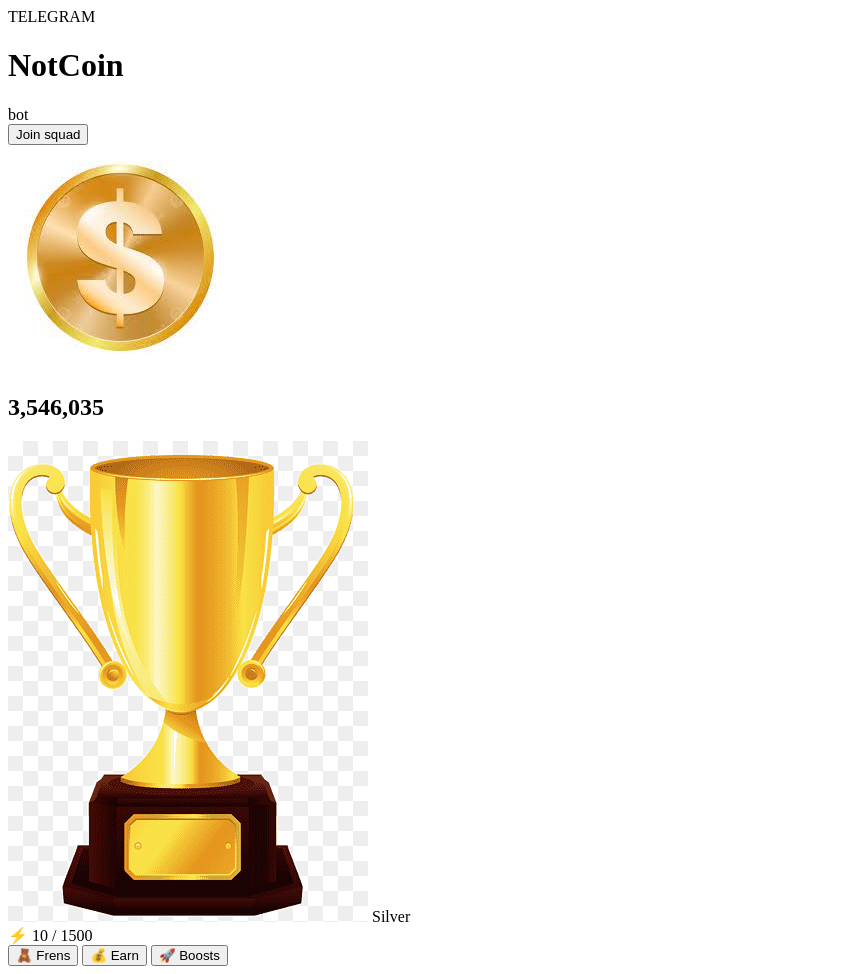
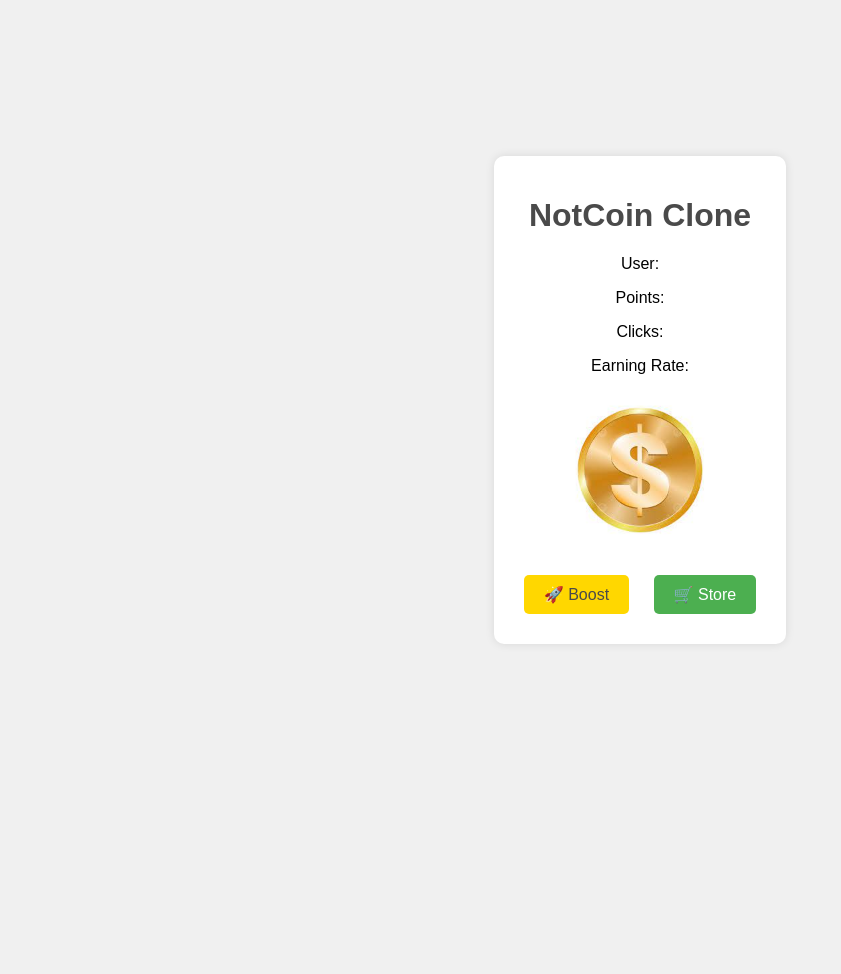
Before and after one commit to riadrayhan/telegram_bot, a website: page public/index.html in a window 1280 px wide. Shown: the whole page, without its empty margins (0-841 px from the left). After the commit the page ends 800 px from the top, so only its background shows below. Drawn offline with Linux system fonts and the light colour scheme.

Commit message:
nine commit

```diff
--- a/public/app.js
+++ b/public/app.js
@@ -1,14 +1,47 @@
-// Example script to handle front-end interactions.
-// You can expand this file to handle points updates or integrate it with a backend API to fetch real-time data from the bot.
+let userId = localStorage.getItem('userId') || Date.now().toString();
+localStorage.setItem('userId', userId);
 
-document.getElementById('earn-points').addEventListener('click', () => {
-    alert('You earned points!');  // This can be replaced by actual logic
-  });
+const formatNumber = (num) => {
+    if (num >= 1000000) return (num / 1000000).toFixed(1) + 'M';
+    if (num >= 1000) return (num / 1000).toFixed(1) + 'K';
+    return num.toString();
+};
 
-  document.getElementById('boost-points').addEventListener('click', () => {
-    alert('Boost activated!');
-  });
+const updateUI = (user) => {
+    document.getElementById('points').textContent = formatNumber(user.points);
+    document.getElementById('clicks').textContent = formatNumber(user.clicks);
+    document.getElementById('earningRate').textContent = user.earningRate;
+    document.getElementById('level').textContent = user.level;
+    document.getElementById('levelProgress').style.setProperty('--progress', `${(user.level / 10) * 100}%`);
+    document.getElementById('boostButton').disabled = user.boostActive;
+};
 
-  document.getElementById('open-store').addEventListener('click', () => {
-    alert('Opening store...');
-  });
+const fetchUser = async () => {
+    const response = await fetch(`/api/user/${userId}`);
+    const user = await response.json();
+    updateUI(user);
+};
+
+const tap = async () => {
+    const response = await fetch(`/api/user/${userId}/tap`, { method: 'POST' });
+    const user = await response.json();
+    updateUI(user);
+};
+
+const boost = async () => {
+    const response = await fetch(`/api/user/${userId}/boost`, { method: 'POST' });
+    const user = await response.json();
+    updateUI(user);
+};
+
+document.getElementById('coin').addEventListener('click', tap);
+document.getElementById('boostButton').addEventListener('click', boost);
+
+['achievementsButton', 'shopButton', 'referralButton'].forEach(id => {
+    document.getElementById(id).addEventListener('click', () => {
+        alert('This feature is coming soon!');
+    });
+});
+
+fetchUser();
+setInterval(fetchUser, 5000); // Update every 5 seconds
--- a/public/index.html
+++ b/public/index.html
@@ -1,49 +1,27 @@
+
 <!DOCTYPE html>
 <html lang="en">
 <head>
     <meta charset="UTF-8">
     <meta name="viewport" content="width=device-width, initial-scale=1.0">
     <title>NotCoin Clone</title>
-  <link rel="stylesheet" href="style.css">
+    <link rel="stylesheet" href="/styles.css">
 </head>
 <body>
     <div class="container">
-    <header>
-      <div class="navbar">
-        <span id="telegram">TELEGRAM</span>
-        <h1>NotCoin</h1>
-        <span id="bot-status">bot</span>
+        <h1>NotCoin Clone</h1>
+        <div id="userInfo">
+            <p>User: <span id="userId"></span></p>
+            <p>Points: <span id="points"></span></p>
+            <p>Clicks: <span id="clicks"></span></p>
+            <p>Earning Rate: <span id="earningRate"></span></p>
         </div>
-      <div class="join-squad">
-        <button>Join squad</button>
+        <div class="coin" id="coinButton">
+            <img src="/coin.png" alt="Coin">
         </div>
-    </header>
-
-    <main>
-      <div class="coin">
-        <img src="coin.png" alt="coin">
+        <button id="boostButton" class="boost-button">🚀 Boost</button>
+        <button id="storeButton" class="store-button">🛒 Store</button>
     </div>
-      <div class="points">
-        <h2>3,546,035</h2>
-        <div class="status">
-          <img src="trophy.png" alt="Silver Trophy">
-          <span>Silver</span>
-        </div>
-      </div>
-    </main>
-
-    <footer>
-      <div class="energy">
-        <span>⚡ 10 / 1500</span>
-      </div>
-      <div class="actions">
-        <button class="frens">🧸 Frens</button>
-        <button class="earn">💰 Earn</button>
-        <button class="boost">🚀 Boosts</button>
-      </div>
-    </footer>
-  </div>
-
-  <script src="app.js"></script>
+    <script src="/app.js"></script>
 </body>
 </html>
--- a/public/styles.css
+++ b/public/styles.css
@@ -1,9 +1,9 @@
+
 body {
-    font-family: 'Arial', sans-serif;
+    font-family: Arial, sans-serif;
+    background-color: #f0f0f0;
     margin: 0;
     padding: 0;
-    background-color: #111;
-    color: white;
     display: flex;
     justify-content: center;
     align-items: center;
@@ -11,119 +11,59 @@
 }
 
 .container {
+    background-color: white;
+    border-radius: 10px;
+    padding: 20px;
+    box-shadow: 0 0 10px rgba(0, 0, 0, 0.1);
     text-align: center;
-    width: 100%;
-    max-width: 500px;
-    margin: 0 auto;
 }
 
-  header {
+h1 {
+    color: #4a4a4a;
+}
+
+#userInfo {
     margin-bottom: 20px;
 }
 
-  .navbar {
-    display: flex;
-    justify-content: space-between;
-    align-items: center;
-    background-color: #2c2c2c;
-    padding: 10px 20px;
-    border-radius: 10px;
-    margin-bottom: 10px;
+.coin {
+    width: 150px;
+    height: 150px;
+    margin: 20px auto;
+    cursor: pointer;
+    transition: transform 0.1s;
 }
 
-  #telegram {
-    font-size: 14px;
-    color: #00aaff;
-  }
-
-  h1 {
-    margin: 0;
-    font-size: 24px;
-    color: white;
-  }
-
-  #bot-status {
-    font-size: 14px;
-    color: #777;
-  }
-
-  .join-squad button {
-    background-color: #444;
-    color: white;
-    border: none;
-    padding: 10px 20px;
-    border-radius: 20px;
-    font-size: 16px;
-    cursor: pointer;
-    transition: background-color 0.3s;
-  }
-
-  .join-squad button:hover {
-    background-color: #555;
-  }
-
-  main {
-    margin: 30px 0;
-  }
-
-  .coin {
-    width: 200px;
-    height: 200px;
-    margin: 0 auto 20px auto;
+.coin:active {
+    transform: scale(0.95);
 }
 
 .coin img {
     width: 100%;
-    border-radius: 50%;
+    height: 100%;
+    object-fit: contain;
 }
 
-  .points h2 {
-    font-size: 40px;
-    margin: 0;
-  }
-
-  .status {
-    display: flex;
-    justify-content: center;
-    align-items: center;
-    margin-top: 10px;
-  }
-
-  .status img {
-    width: 20px;
-    height: 20px;
-    margin-right: 5px;
-  }
-
-  footer {
-    background-color: #222;
-    padding: 20px;
-    border-radius: 20px;
-    margin-top: 40px;
-  }
-
-  .energy {
-    font-size: 14px;
-    color: #ffcc00;
-    margin-bottom: 10px;
-  }
-
-  .actions {
-    display: flex;
-    justify-content: space-around;
-  }
-
-  .actions button {
-    background-color: #444;
-    color: white;
-    border: none;
+button {
+    margin: 10px;
     padding: 10px 20px;
-    border-radius: 20px;
     font-size: 16px;
     cursor: pointer;
+    border: none;
+    border-radius: 5px;
     transition: background-color 0.3s;
 }
 
-  .actions button:hover {
-    background-color: #555;
+.boost-button {
+    background-color: #ffd700;
+    color: #4a4a4a;
 }
+
+.store-button {
+    background-color: #4caf50;
+    color: white;
+}
+
+button:hover {
+    opacity: 0.8;
+}
```
Also changed, not shown: index.js (+48 -18 lines), package.json (+5 -2 lines), 2 other files. Lines whose indentation alone changed are shown as unchanged.
